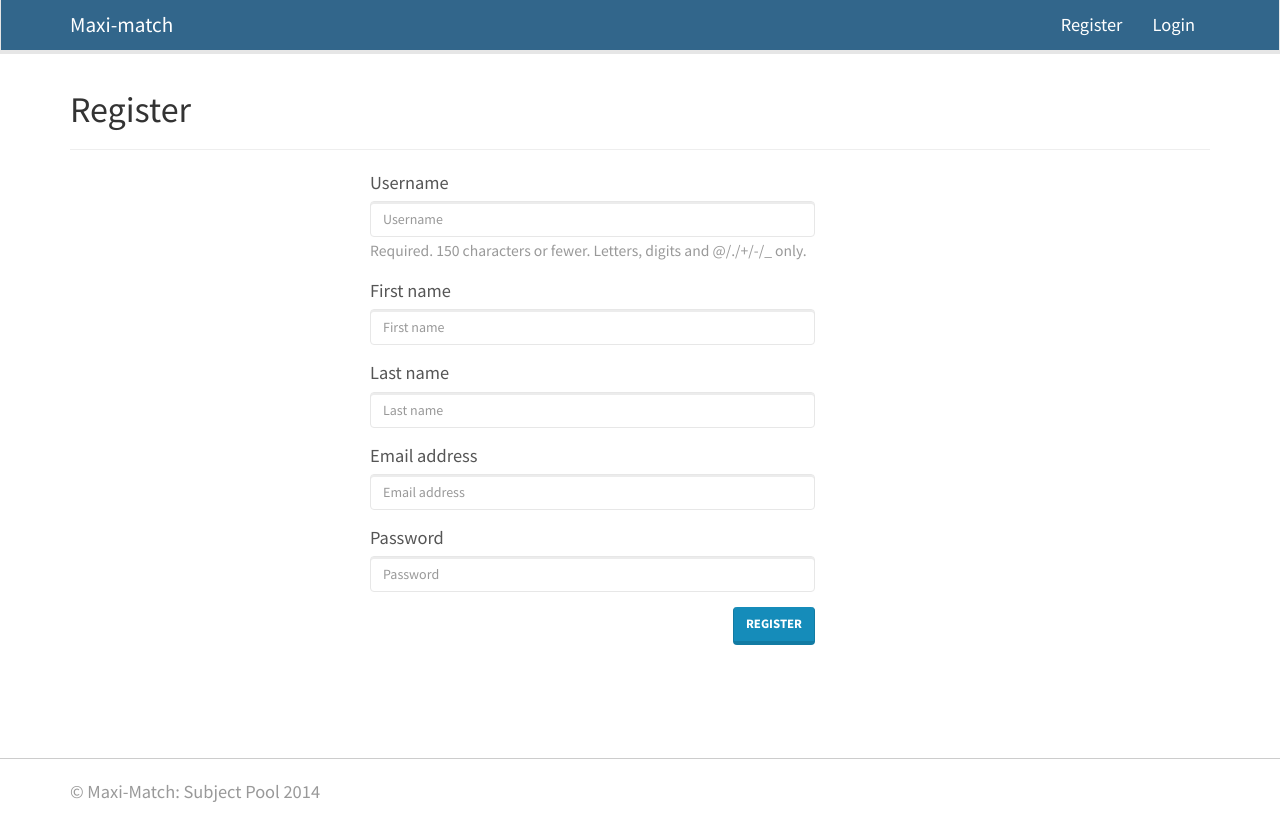
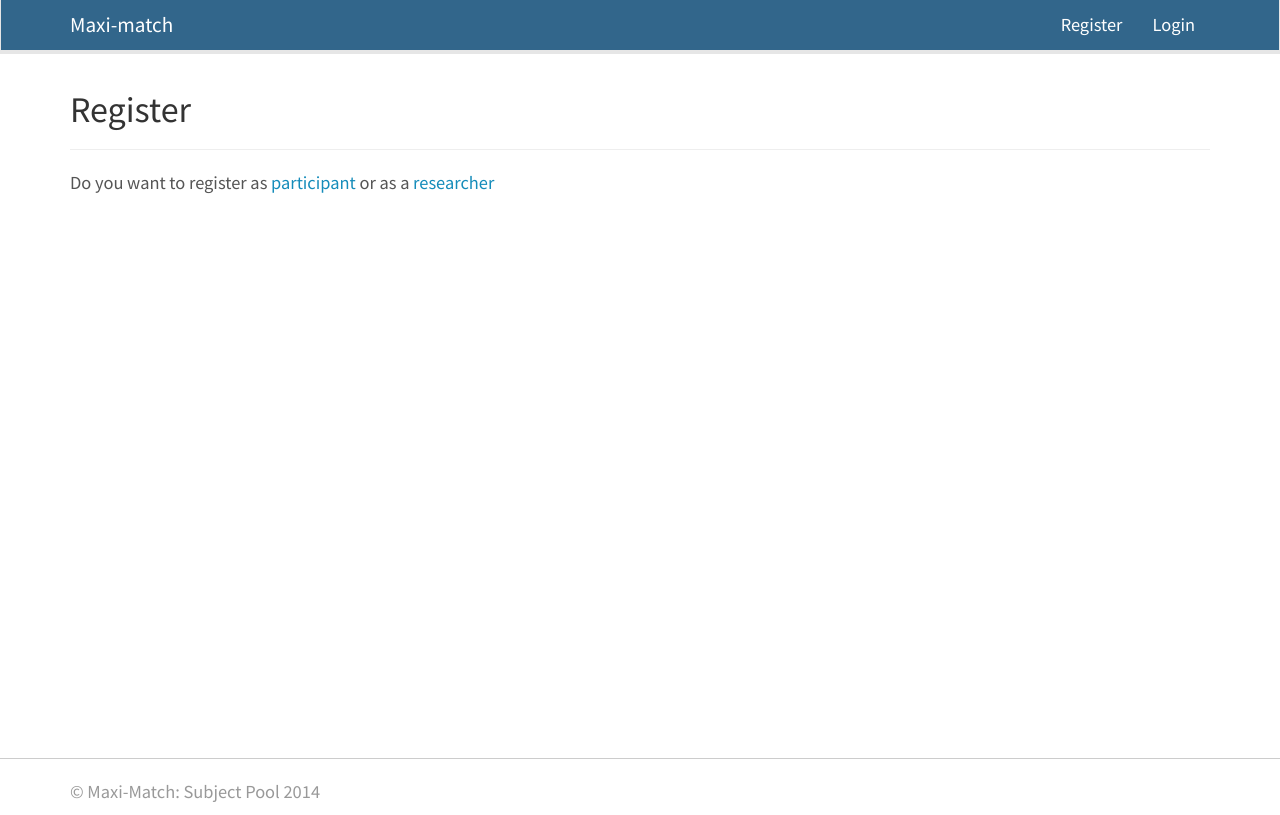
Before and after one commit to MickeyPash/DIM3-Rio, a Django app: page /register/ in a window 1280 px wide. Run offline with Django 3.2, Linux system fonts and the light colour scheme; parts of the project's set-up code (start-up, migrations or seed data) failed here and were passed over; some libraries are stand-ins or nearby versions.

Commit message:
Researcher registration

```diff
--- a/team_zeta_project/maximatch/urls.py
+++ b/team_zeta_project/maximatch/urls.py
@@ -29,6 +29,8 @@ urlpatterns = patterns('',
                        url(r'^settings/$', views.settings, name='register'),
                        url(r'^restricted/$', views.restricted, name='restricted'),
                        url(r'^register/$', views.register, name='register'),
+                       url(r'^register_participant/$', views.register_participant, name='register_participant'),
+                       url(r'^register_researcher/$', views.register_researcher, name='register_researcher'),
                        url(r'^login/$', views.user_login, name='login'),
                        url(r'^logout/$', views.user_logout, name='logout'),
                 )
--- a/team_zeta_project/maximatch/views.py
+++ b/team_zeta_project/maximatch/views.py
@@ -287,6 +287,11 @@ def view_participants(request, experiment_title_url=None):
 
 def register(request):
     context = RequestContext(request)
+    return render_to_response('maximatch/register.html', {}, context)
+
+
+def register_participant(request):
+    context = RequestContext(request)
 
     registered = False
 
@@ -323,8 +328,52 @@ def register(request):
         user_form = UserForm()
         participant_form = ParticipantForm()
 
-    return render_to_response('maximatch/register.html', {
+    return render_to_response('maximatch/register_participant.html', {
         'user_form': user_form, 'participant_form': participant_form,
+        'registered': registered},
+        context)
+
+
+def register_researcher(request):
+    context = RequestContext(request)
+
+    registered = False
+
+    if request.method == 'POST':
+        user_form = UserForm(data=request.POST)
+        researcher_form = ResearcherForm(data=request.POST)
+
+        # If the two forms are valid...
+        if user_form.is_valid() and researcher_form.is_valid():
+            user = user_form.save()
+
+            # Once hashed, update the user object.
+            user.set_password(user.password)
+            user.save()
+
+            # Delays saving model until we're ready avoiding integrity issues
+            participant = researcher_form.save(commit=False)
+            participant.user = user
+
+            participant.save()
+
+            # Tell the template registration was successful
+            registered = True
+
+            user.password = user_form.cleaned_data['password']
+            user = authenticate(username=user.username, password=user.password)
+            login(request, user)
+            return HttpResponseRedirect("/maximatch/")
+
+        else:
+            print user_form.errors, researcher_form.errors
+
+    else:
+        user_form = UserForm()
+        researcher_form = ResearcherForm()
+
+    return render_to_response('maximatch/register_researcher.html', {
+        'user_form': user_form, 'researcher_form': researcher_form,
         'registered': registered},
         context)
 
--- a/team_zeta_project/templates/maximatch/base.html
+++ b/team_zeta_project/templates/maximatch/base.html
@@ -35,7 +35,9 @@
                           <a class="dropdown-toggle" data-toggle="dropdown" href="#" id="themes">{{ user.first_name }} <span class="caret"></span></a>
                           <ul class="dropdown-menu" aria-labelledby="themes">
                             <li><a href="/maximatch/settings/">Settings</a></li>
+                            {% if not user.id|is_researcher %}
                             <li><a href="/maximatch/previous_experiments/">Previous experiments</a></li>
+                            {% endif %}
                           </ul>
                         </li>
                             <li><a href="/maximatch/logout/">Logout</a></li>
--- a/team_zeta_project/templates/maximatch/register.html
+++ b/team_zeta_project/templates/maximatch/register.html
@@ -7,21 +7,6 @@
     <div class="page-header">
         <h1>Register</h1>
     </div>
-
-    {% if registered %}
-        <strong>Thank you for registering!</strong>
-        <a href="/maximatch/">Return to the homepage.</a><br />
-    {% else %}
-
-        <form id="user_form" method="post" action="/maximatch/register/" class="form col-md-5 col-md-offset-3">
-
-            {% csrf_token %}
-            {% load bootstrap3 %}
-            {% bootstrap_form user_form %}
-            {% bootstrap_form participant_form %}
-
-            <input type="submit" name="submit" value="Register" class="btn btn-primary pull-right"/>
-        </form>
-    {% endif %}
+    <p>Do you want to register as <a href="/register_participant">participant</a> or as a <a href="/register_researcher">researcher</a></p>
 
 {% endblock %}
```
Also changed, not shown: team_zeta_project/templates/maximatch/register_participant.html (added, +27 -0 lines), team_zeta_project/templates/maximatch/register_researcher.html (added, +27 -0 lines).
